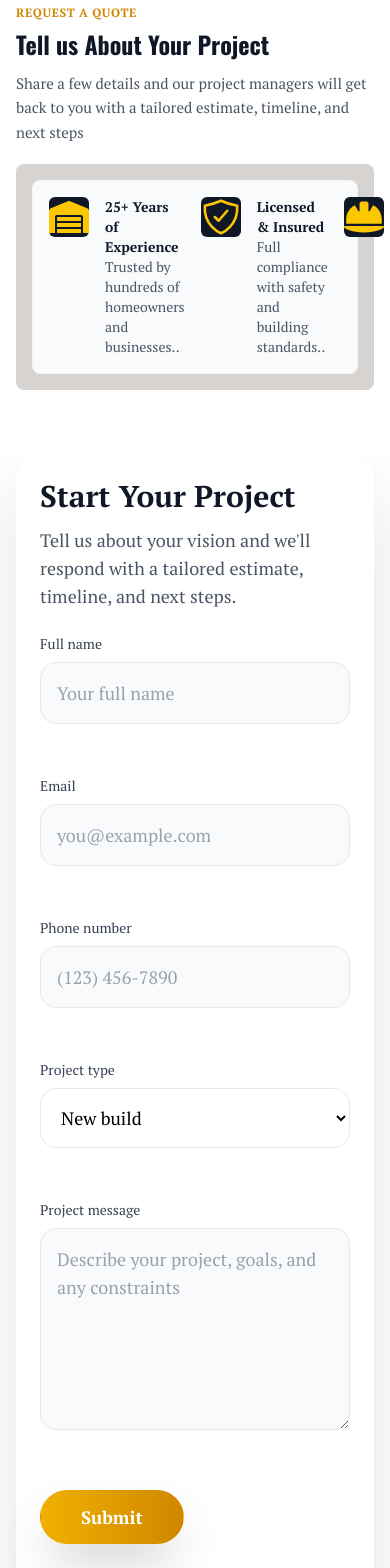
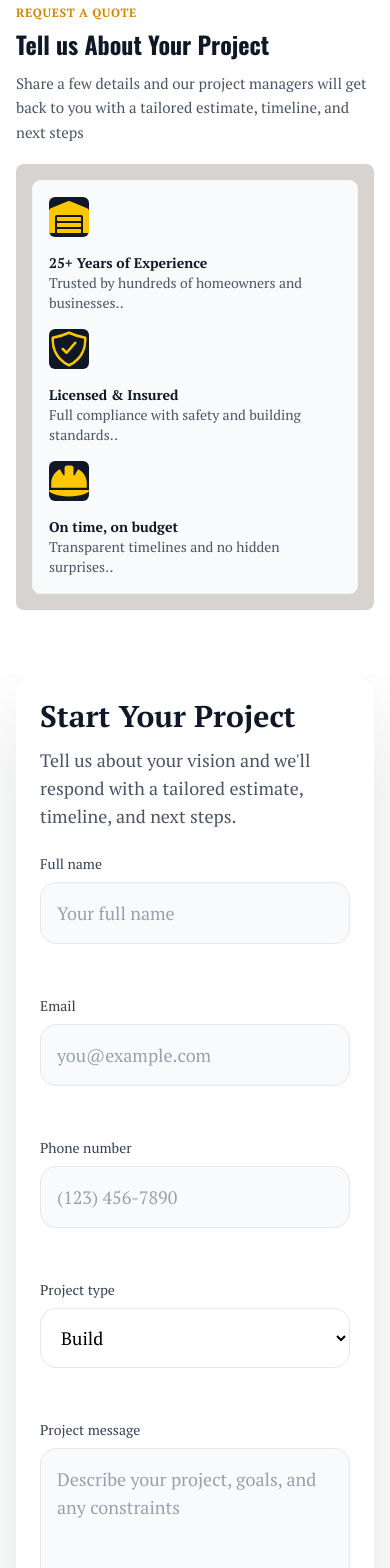
Before and after one commit to abbasolabode/Ai-Integration, a React (Vite) app: page /contactUs in a window 390 px wide. Shown: the part 1173-2741 px from the top of the page. Built offline with nearby package versions, Linux system fonts and the light colour scheme.

Commit message:
UI: Make contact section heading full-width on md/lg

```diff
--- a/src/ui/contactUi/ContactUi.jsx
+++ b/src/ui/contactUi/ContactUi.jsx
@@ -107,18 +107,18 @@ export default function ContactUi() {
             </section>
 
 
-            <section className="py-16 sm:py-24 px-4 sm:px-6 lg:px-8 space-y-5">
+            <section className="py-16 sm:py-24 px-4 sm:px-6 lg:px-8 space-y-5 w-full ">
                 <div className="max-w-6xl mx-auto grid grid-cols-1 lg:grid-cols-5 gap-8 lg:gap-12">
-                    <div>
+                    <div className="w-full">
                         <p className="text-xs uppercase tracking-wider text-yellow-600 font-bold">Request A Quote</p>
-                        <h2 className="text-2xl sm:text-3xl md:text-4xl font-bold text-gray-900 mt-2 lg:w-full leading-tight">Tell us About Your Project</h2>
+                        <h2 className="w-full text-2xl sm:text-3xl md:text-4xl font-bold text-gray-900 mt-2 leading-tight">Tell us About Your Project</h2>
                         <p className="text-gray-600 mt-3 text-[15px] sm:text-base leading-relaxed">Share a few details and our project managers will get back to you with a tailored estimate, timeline, and next steps</p>
                     </div>
                 </div>
 
 
                 <div className="space-y-4  p-4 rounded-lg bg-stone-300 ">
-                    <div className="flex items-start gap-4 p-4 rounded-lg bg-gray-50 border border-gray-100">
+                    <div className="grid grid-cols-1  md:flex items-start gap-4 p-4 rounded-lg bg-gray-50 border border-gray-100">
                         {/* Icon */}
                         {projectDetails.map(projectDetail => (
                             <React.Fragment>
@@ -196,7 +196,7 @@ export default function ContactUi() {
                                         name="projectType"
                                         className={`mt-2 block w-full rounded-2xl border ${errors.projectType ? "border-red-300 focus:ring-red-200" : "border-gray-200 focus:ring-yellow-200"} bg-white p-4 text-lg focus:outline-none`}
                                     >
-                                        <option className="text-xs" value="new-build">New build</option>
+                                        <option className="text-xs" value="new-build">Build</option>
                                         {selectOptions.map((option, i) => (
                                             <option className="text-xs" key={i} value={option}>{option}</option>
 
```
